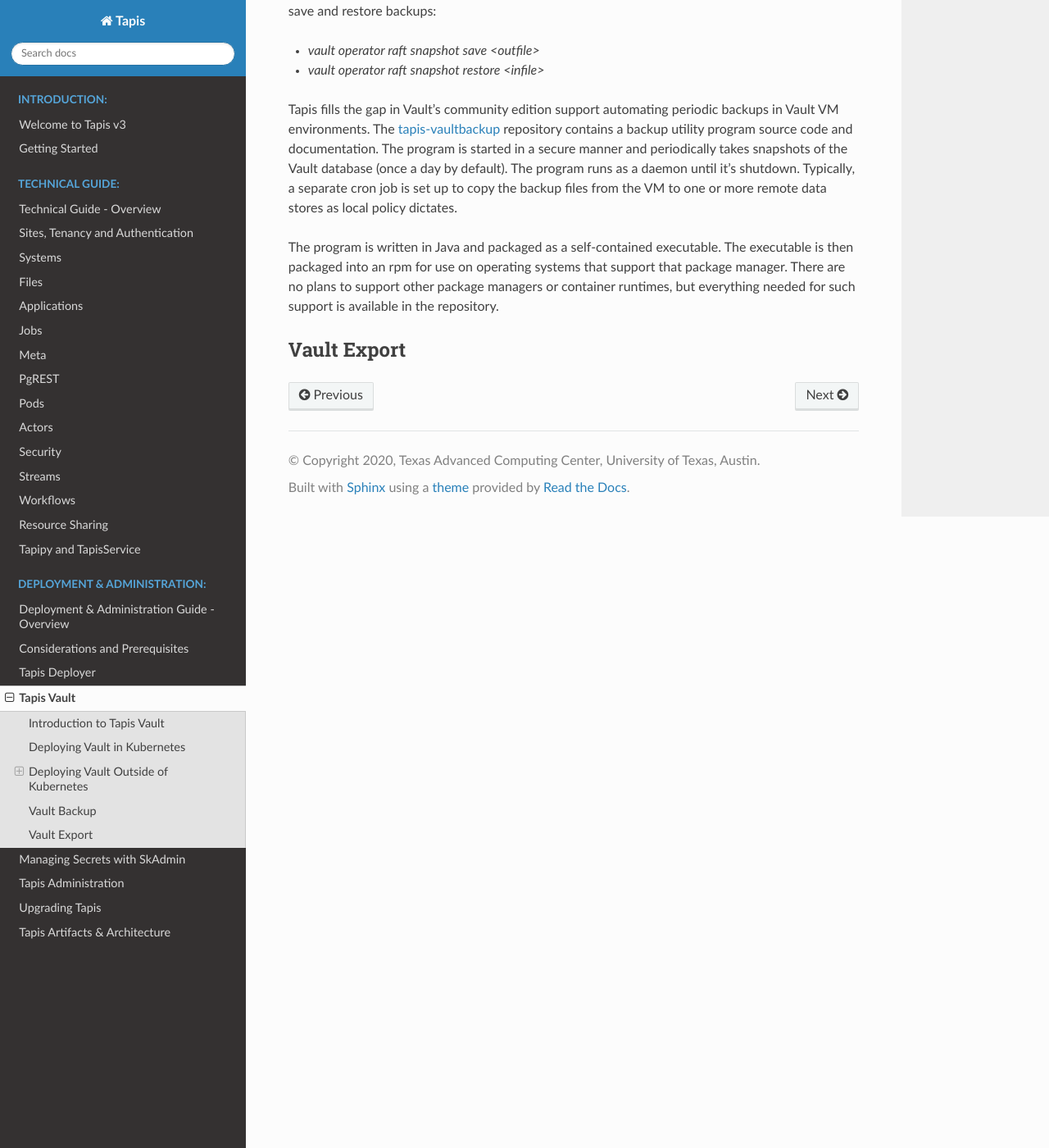
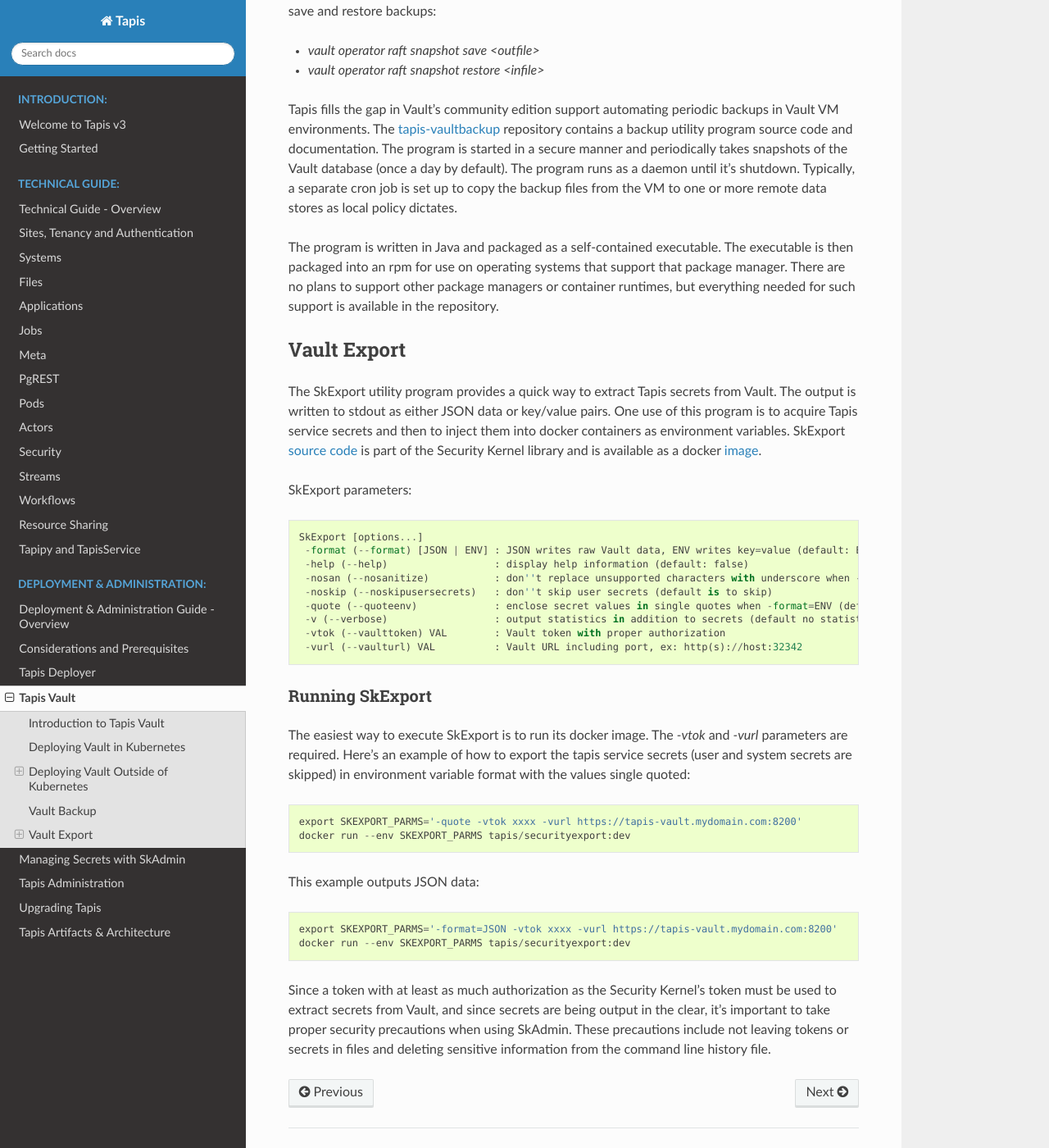
Before and after one commit to tapis-project/documentation, a Sphinx documentation site: the page built from source/deployment/vault.rst, in a window 1280 px wide and 1400 px high, scrolled down 7308 px. Shown: the whole window at 82% size. Built offline with Sphinx 7.4.7 and the Read the Docs theme 2.0.0, drawn with Linux system fonts in a browser that asks for light colours.

Commit message:
SkExport docs

```diff
--- a/source/deployment/vault.rst
+++ b/source/deployment/vault.rst
@@ -278,3 +278,32 @@
 
 Vault Export
 =====================================
+
+The SkExport utility program provides a quick way to extract Tapis secrets from Vault.  The output is written to stdout as either JSON data or key/value pairs.  One use of this program is to acquire Tapis service secrets and then to inject them into docker containers as environment variables.  SkExport `source code <https://github.com/tapis-project/tapis-security/tree/dev/tapis-securitylib/src/main/java/edu/utexas/tacc/tapis/security/commands/aux/export>`_ is part of the Security Kernel library and is available as a docker `image <https://hub.docker.com/repository/docker/tapis/securityexport/general>`_.
+
+SkExport parameters::
+
+ SkExport [options...]
+  -format (--format) [JSON | ENV] : JSON writes raw Vault data, ENV writes key=value (default: ENV)
+  -help (--help)                  : display help information (default: false)
+  -nosan (--nosanitize)           : don''t replace unsupported characters with underscore when -format=ENV (default is to sanitize)
+  -noskip (--noskipusersecrets)   : don''t skip user secrets (default is to skip)
+  -quote (--quoteenv)             : enclose secret values in single quotes when -format=ENV (default: false)
+  -v (--verbose)                  : output statistics in addition to secrets (default no statistics)
+  -vtok (--vaulttoken) VAL        : Vault token with proper authorization
+  -vurl (--vaulturl) VAL          : Vault URL including port, ex: http(s)://host:32342
+
+Running SkExport
+----------------
+
+The easiest way to execute SkExport is to run its docker image.  The *-vtok* and *-vurl* parameters are required.  Here's an example of how to export the tapis service secrets (user and system secrets are skipped) in environment variable format with the values single quoted::
+
+    export SKEXPORT_PARMS='-quote -vtok xxxx -vurl https://tapis-vault.mydomain.com:8200'
+    docker run --env SKEXPORT_PARMS tapis/securityexport:dev
+
+This example outputs JSON data::
+
+    export SKEXPORT_PARMS='-format=JSON -vtok xxxx -vurl https://tapis-vault.mydomain.com:8200'
+    docker run --env SKEXPORT_PARMS tapis/securityexport:dev
+
+Since a token with at least as much authorization as the Security Kernel's token must be used to extract secrets from Vault, and since secrets are being output in the clear, it's important to take proper security precautions when using SkAdmin.  These precautions include not leaving tokens or secrets in files and deleting sensitive information from the command line history file.
```
